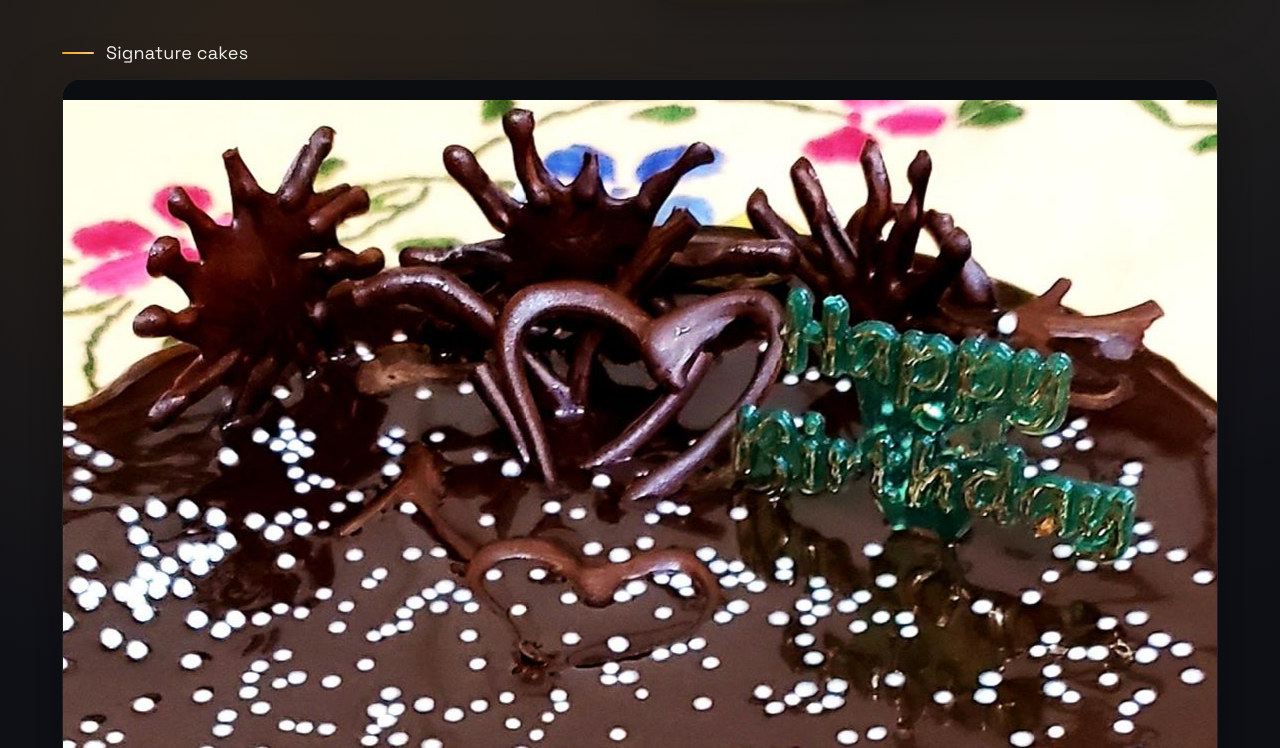
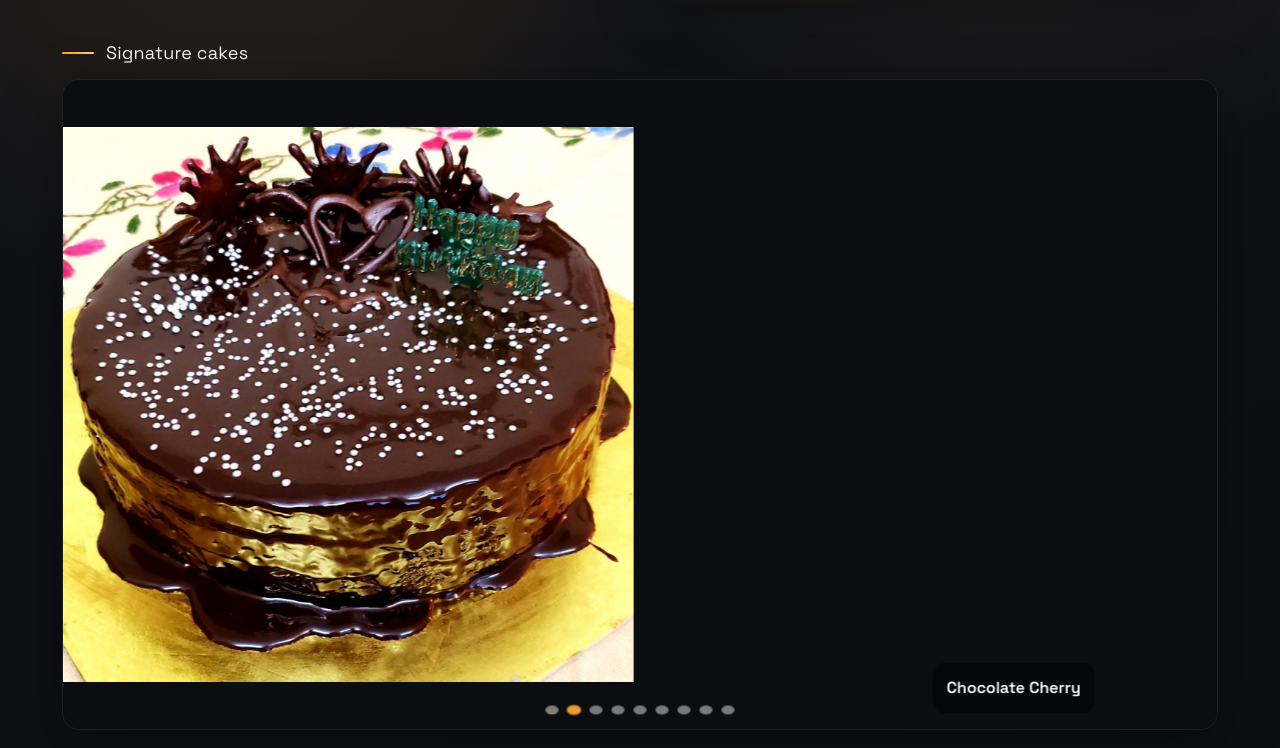
Before and after one commit to amrutcake/amrutcake, a plain HTML site: page index.html in a window 1280 px wide. Shown: the part 492-1240 px from the top of the page. Drawn offline with Linux system fonts and the light colour scheme.

Commit message:
Add files via upload

```diff
--- a/index.html
+++ b/index.html
@@ -174,7 +174,7 @@
       box-shadow: var(--shadow);
       background: #0c0d11;
       width: 100%;
-      min-height: 400px;
+      aspect-ratio: 16/9;
     }
 
     .slides {
@@ -193,12 +193,12 @@
       align-items: center;
       justify-content: center;
       background: #0c0d11;
-      padding: 20px;
+      padding: 16px;
     }
 
     .slide img {
-      max-width: 100%;
-      max-height: 100%;
+      max-width: 90%;
+      max-height: 90%;
       width: auto;
       height: auto;
       object-fit: scale-down;
@@ -267,13 +267,9 @@
 
     @media (max-width: 640px) {
       header { position: static; border-radius: 12px; }
-      .slider { min-height: 500px; }
+      .slider { aspect-ratio: 9/12; }
       .slide-caption { bottom: 12px; left: 12px; padding: 10px 12px; font-size: 12px; }
       .dot { width: 14px; height: 14px; }
-    }
-
-    @media (max-height: 500px) and (orientation: landscape) {
-      .slider { min-height: 300px; }
     }
   </style>
 </head>
```
